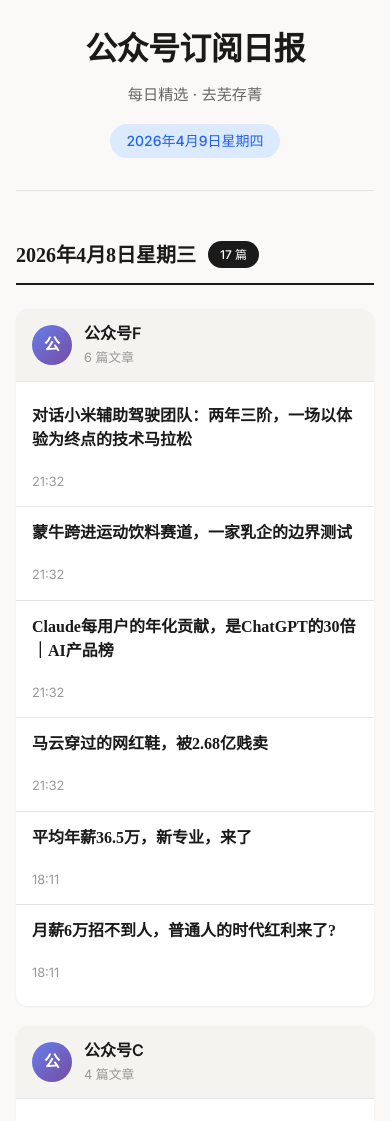
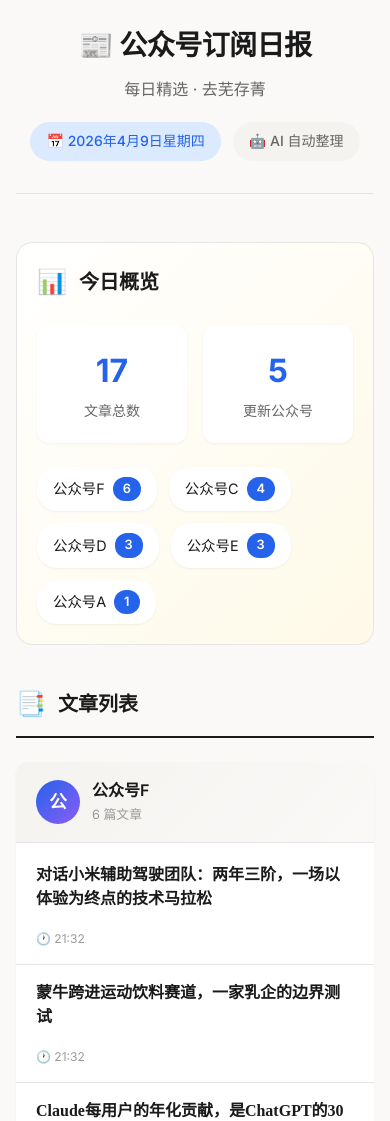
Before and after one commit to niiwei/wechat-daily, a website: page index.html in a window 390 px wide. Shown: the top 1121 px of the page. Drawn offline with Linux system fonts and the light colour scheme.

Commit message:
Redesign: new layout with overview stats, responsive grid, modern UI

```diff
--- a/index.html
+++ b/index.html
@@ -6,21 +6,26 @@
   <title>公众号订阅日报</title>
   <link rel="preconnect" href="https://fonts.googleapis.com">
   <link rel="preconnect" href="https://fonts.gstatic.com" crossorigin>
-  <link href="https://fonts.googleapis.com/css2?family=Noto+Serif+SC:wght@400;600;700&family=Inter:wght@400;500;600&display=swap" rel="stylesheet">
+  <link href="https://fonts.googleapis.com/css2?family=Noto+Serif+SC:wght@400;600;700&family=Inter:wght@400;500;600;700&display=swap" rel="stylesheet">
   <style>
     :root {
       --bg-primary: #faf9f7;
       --bg-secondary: #f5f3f0;
       --bg-card: #ffffff;
+      --bg-highlight: #fef9e7;
       --text-primary: #1a1a1a;
       --text-secondary: #666666;
       --text-muted: #999999;
       --accent: #2563eb;
       --accent-light: #dbeafe;
+      --accent-orange: #f97316;
+      --accent-green: #22c55e;
+      --accent-purple: #8b5cf6;
       --border: #e5e5e5;
       --shadow: 0 1px 3px rgba(0,0,0,0.04), 0 1px 2px rgba(0,0,0,0.02);
       --shadow-hover: 0 4px 12px rgba(0,0,0,0.08);
       --radius: 12px;
+      --radius-lg: 16px;
     }
 
     * {
@@ -50,6 +55,7 @@
       }
     }
 
+    /* Header */
     header {
       text-align: center;
       margin-bottom: 48px;
@@ -67,25 +73,118 @@
 
     .subtitle {
       color: var(--text-secondary);
-      font-size: 0.95rem;
+      font-size: 1rem;
+      margin-bottom: 20px;
     }
 
-    .date-badge {
-      display: inline-block;
-      background: var(--accent-light);
-      color: var(--accent);
-      padding: 6px 16px;
+    .meta-badges {
+      display: flex;
+      justify-content: center;
+      gap: 12px;
+      flex-wrap: wrap;
+    }
+
+    .badge {
+      display: inline-flex;
+      align-items: center;
+      gap: 6px;
+      padding: 8px 16px;
       border-radius: 20px;
       font-size: 0.875rem;
       font-weight: 500;
-      margin-top: 16px;
     }
 
-    .day-section {
+    .badge-primary {
+      background: var(--accent-light);
+      color: var(--accent);
+    }
+
+    .badge-secondary {
+      background: var(--bg-secondary);
+      color: var(--text-secondary);
+    }
+
+    /* Overview Section */
+    .overview {
+      background: linear-gradient(135deg, var(--bg-card) 0%, var(--bg-highlight) 100%);
+      border-radius: var(--radius-lg);
+      padding: 32px;
+      margin-bottom: 40px;
+      border: 1px solid var(--border);
+    }
+
+    .overview-header {
+      display: flex;
+      align-items: center;
+      gap: 12px;
+      margin-bottom: 24px;
+      font-size: 1.25rem;
+      font-weight: 700;
+    }
+
+    .overview-icon {
+      font-size: 1.5rem;
+    }
+
+    .stats-grid {
+      display: grid;
+      grid-template-columns: repeat(auto-fit, minmax(200px, 1fr));
+      gap: 16px;
+      margin-bottom: 24px;
+    }
+
+    .stat-card {
+      background: var(--bg-card);
+      padding: 20px;
+      border-radius: var(--radius);
+      text-align: center;
+      box-shadow: var(--shadow);
+    }
+
+    .stat-number {
+      font-size: 2rem;
+      font-weight: 700;
+      color: var(--accent);
+      margin-bottom: 4px;
+    }
+
+    .stat-label {
+      font-size: 0.875rem;
+      color: var(--text-secondary);
+    }
+
+    .sources-list {
+      display: flex;
+      flex-wrap: wrap;
+      gap: 12px;
+    }
+
+    .source-tag {
+      display: inline-flex;
+      align-items: center;
+      gap: 8px;
+      background: var(--bg-card);
+      padding: 10px 16px;
+      border-radius: 20px;
+      font-size: 0.9rem;
+      box-shadow: var(--shadow);
+    }
+
+    .source-count {
+      background: var(--accent);
+      color: white;
+      padding: 2px 10px;
+      border-radius: 12px;
+      font-size: 0.8rem;
+      font-weight: 600;
+    }
+
+    /* Content Sections */
+    .content-section {
       margin-bottom: 48px;
     }
 
-    .day-header {
+    .section-header {
       display: flex;
       align-items: center;
       gap: 12px;
@@ -94,44 +193,26 @@
       border-bottom: 2px solid var(--text-primary);
     }
 
-    .day-title {
+    .section-icon {
+      font-size: 1.5rem;
+    }
+
+    .section-title {
       font-family: 'Noto Serif SC', serif;
       font-size: 1.5rem;
       font-weight: 600;
     }
 
-    .day-count {
-      background: var(--text-primary);
-      color: white;
-      padding: 4px 12px;
-      border-radius: 20px;
-      font-size: 0.75rem;
-      font-weight: 500;
-    }
-
-    .account-section {
-      background: var(--bg-card);
-      border-radius: var(--radius);
-      box-shadow: var(--shadow);
-      margin-bottom: 20px;
-      overflow: hidden;
-      transition: box-shadow 0.2s ease;
-    }
-
-    @media (min-width: 1024px) {
+    /* Accounts Grid */
     .accounts-grid {
       display: grid;
-        grid-template-columns: repeat(2, 1fr);
+      grid-template-columns: repeat(auto-fill, minmax(380px, 1fr));
       gap: 20px;
     }
 
-      .account-section {
-        margin-bottom: 0;
-      }
-
-      .account-section:only-child,
-      .account-section:last-child:nth-child(odd) {
-        grid-column: 1 / -1;
+    @media (min-width: 1200px) {
+      .accounts-grid {
+        grid-template-columns: repeat(2, 1fr);
       }
     }
 
@@ -139,14 +220,17 @@
       .accounts-grid {
         grid-template-columns: repeat(3, 1fr);
       }
-
-      .account-section:only-child,
-      .account-section:last-child:nth-child(3n+1) {
-        grid-column: span 1;
-      }
     }
 
-    .account-section:hover {
+    .account-card {
+      background: var(--bg-card);
+      border-radius: var(--radius);
+      box-shadow: var(--shadow);
+      overflow: hidden;
+      transition: box-shadow 0.2s ease;
+    }
+
+    .account-card:hover {
       box-shadow: var(--shadow-hover);
     }
 
@@ -155,32 +239,36 @@
       align-items: center;
       gap: 12px;
       padding: 16px 20px;
-      background: var(--bg-secondary);
+      background: linear-gradient(135deg, var(--bg-secondary) 0%, var(--bg-primary) 100%);
       border-bottom: 1px solid var(--border);
     }
 
     .account-avatar {
-      width: 40px;
-      height: 40px;
+      width: 44px;
+      height: 44px;
       border-radius: 50%;
-      background: linear-gradient(135deg, #667eea 0%, #764ba2 100%);
+      background: linear-gradient(135deg, var(--accent) 0%, var(--accent-purple) 100%);
       display: flex;
       align-items: center;
       justify-content: center;
       color: white;
-      font-weight: 600;
-      font-size: 1rem;
+      font-weight: 700;
+      font-size: 1.1rem;
       flex-shrink: 0;
     }
 
     .account-info {
       flex: 1;
+      min-width: 0;
     }
 
     .account-name {
       font-weight: 600;
       font-size: 1rem;
       margin-bottom: 2px;
+      white-space: nowrap;
+      overflow: hidden;
+      text-overflow: ellipsis;
     }
 
     .account-meta {
@@ -189,7 +277,7 @@
     }
 
     .article-list {
-      padding: 8px 0;
+      padding: 4px 0;
     }
 
     .article-item {
@@ -208,7 +296,7 @@
 
     .article-title {
       font-family: 'Noto Serif SC', serif;
-      font-size: 1.1rem;
+      font-size: 1rem;
       font-weight: 600;
       color: var(--text-primary);
       text-decoration: none;
@@ -222,11 +310,11 @@
     }
 
     .article-summary {
-      font-size: 0.9rem;
+      font-size: 0.875rem;
       color: var(--text-secondary);
       line-height: 1.7;
       display: -webkit-box;
-      -webkit-line-clamp: 3;
+      -webkit-line-clamp: 2;
       -webkit-box-orient: vertical;
       overflow: hidden;
     }
@@ -235,8 +323,8 @@
       display: flex;
       align-items: center;
       gap: 12px;
-      margin-top: 12px;
-      font-size: 0.8rem;
+      margin-top: 10px;
+      font-size: 0.75rem;
       color: var(--text-muted);
     }
 
@@ -244,22 +332,16 @@
       background: var(--bg-secondary);
       padding: 2px 8px;
       border-radius: 4px;
-      font-size: 0.75rem;
     }
 
+    /* Empty State */
     .empty-state {
       text-align: center;
       padding: 80px 20px;
       color: var(--text-muted);
     }
 
-    .empty-state svg {
-      width: 64px;
-      height: 64px;
-      margin-bottom: 16px;
-      opacity: 0.5;
-    }
-
+    /* Footer */
     footer {
       text-align: center;
       padding: 40px 20px;
@@ -269,29 +351,30 @@
       margin-top: 40px;
     }
 
-    @media (max-width: 600px) {
+    /* Mobile */
+    @media (max-width: 768px) {
       .container {
         padding: 24px 16px;
       }
 
       h1 {
-        font-size: 2rem;
+        font-size: 1.75rem;
       }
 
-      .day-title {
-        font-size: 1.25rem;
+      .overview {
+        padding: 20px;
       }
 
-      .account-header {
-        padding: 12px 16px;
+      .stats-grid {
+        grid-template-columns: repeat(2, 1fr);
       }
 
-      .article-item {
-        padding: 14px 16px;
+      .accounts-grid {
+        grid-template-columns: 1fr;
       }
 
-      .article-title {
-        font-size: 1rem;
+      .section-title {
+        font-size: 1.25rem;
       }
     }
   </style>
@@ -299,13 +382,20 @@
 <body>
   <div class="container">
     <header>
-      <h1>公众号订阅日报</h1>
+      <h1>📰 公众号订阅日报</h1>
       <p class="subtitle">每日精选 · 去芜存菁</p>
-      <span class="date-badge" id="current-date"></span>
+      <div class="meta-badges">
+        <span class="badge badge-primary" id="current-date">📅 加载中...</span>
+        <span class="badge badge-secondary">🤖 AI 自动整理</span>
+      </div>
     </header>
 
+    <div id="overview">
+      <!-- 概览区 -->
+    </div>
+
     <main id="content">
-      <!-- 内容将由 JavaScript 动态加载 -->
+      <!-- 内容区 -->
     </main>
 
     <footer>
@@ -315,7 +405,7 @@
 
   <script>
     // 动态插入当前日期
-    document.getElementById('current-date').textContent = new Date().toLocaleDateString('zh-CN', {
+    document.getElementById('current-date').textContent = '📅 ' + new Date().toLocaleDateString('zh-CN', {
       year: 'numeric',
       month: 'long',
       day: 'numeric',
@@ -327,18 +417,54 @@
       try {
         const response = await fetch('./data/daily.json');
         const data = await response.json();
+        renderOverview(data);
         renderContent(data);
       } catch (error) {
         console.error('加载数据失败:', error);
         document.getElementById('content').innerHTML = `
           <div class="empty-state">
-            <svg viewBox="0 0 24 24" fill="none" stroke="currentColor" stroke-width="1.5">
-              <path d="M12 6.253v13m0-13C10.832 5.477 9.246 5 7.5 5S4.168 5.477 3 6.253v13C4.168 18.477 5.754 18 7.5 18s3.332.477 4.5 1.253m0-13C13.168 5.477 14.754 5 16.5 5c1.747 0 3.332.477 4.5 1.253v13C19.832 18.477 18.247 18 16.5 18c-1.746 0-3.332.477-4.5 1.253"/>
-            </svg>
             <p>暂无数据，请稍后再试</p>
           </div>
         `;
       }
+    }
+
+    function renderOverview(data) {
+      if (!data || !data.days || data.days.length === 0) return;
+
+      const day = data.days[0];
+      const totalAccounts = day.accounts.length;
+
+      const overviewHtml = `
+        <div class="overview">
+          <div class="overview-header">
+            <span class="overview-icon">📊</span>
+            <span>今日概览</span>
+          </div>
+
+          <div class="stats-grid">
+            <div class="stat-card">
+              <div class="stat-number">${day.totalArticles}</div>
+              <div class="stat-label">文章总数</div>
+            </div>
+            <div class="stat-card">
+              <div class="stat-number">${totalAccounts}</div>
+              <div class="stat-label">更新公众号</div>
+            </div>
+          </div>
+
+          <div class="sources-list">
+            ${day.accounts.map(account => `
+              <span class="source-tag">
+                ${account.name}
+                <span class="source-count">${account.articles.length}</span>
+              </span>
+            `).join('')}
+          </div>
+        </div>
+      `;
+
+      document.getElementById('overview').innerHTML = overviewHtml;
     }
 
     function renderContent(data) {
@@ -353,16 +479,18 @@
         return;
       }
 
-      container.innerHTML = data.days.map(day => `
-        <section class="day-section">
-          <div class="day-header">
-            <h2 class="day-title">${day.date}</h2>
-            <span class="day-count">${day.totalArticles} 篇</span>
+      const day = data.days[0];
+
+      container.innerHTML = `
+        <section class="content-section">
+          <div class="section-header">
+            <span class="section-icon">📑</span>
+            <h2 class="section-title">文章列表</h2>
           </div>
 
           <div class="accounts-grid">
             ${day.accounts.map(account => `
-            <div class="account-section">
+              <div class="account-card">
                 <div class="account-header">
                   <div class="account-avatar">${account.name.charAt(0)}</div>
                   <div class="account-info">
@@ -377,8 +505,7 @@
                       <a href="${article.link}" target="_blank" class="article-title">${article.title}</a>
                       <p class="article-summary">${article.summary}</p>
                       <div class="article-meta">
-                      <span>${article.publishTime}</span>
-                      ${article.tags ? article.tags.map(tag => `<span class="article-tag">${tag}</span>`).join('') : ''}
+                        <span>🕐 ${article.publishTime}</span>
                       </div>
                     </article>
                   `).join('')}
@@ -387,7 +514,7 @@
             `).join('')}
           </div>
         </section>
-      `).join('');
+      `;
     }
 
     // 页面加载时获取数据
```
Lines whose indentation alone changed are shown as unchanged.
